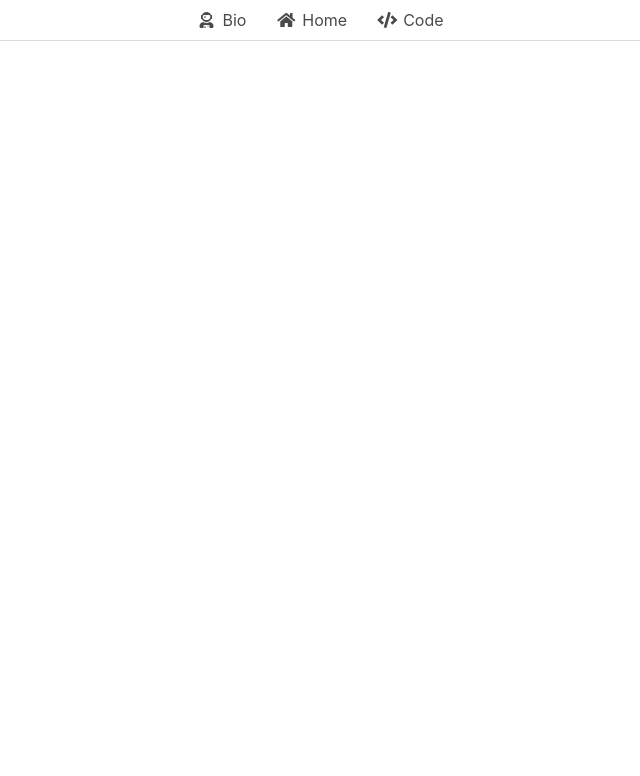
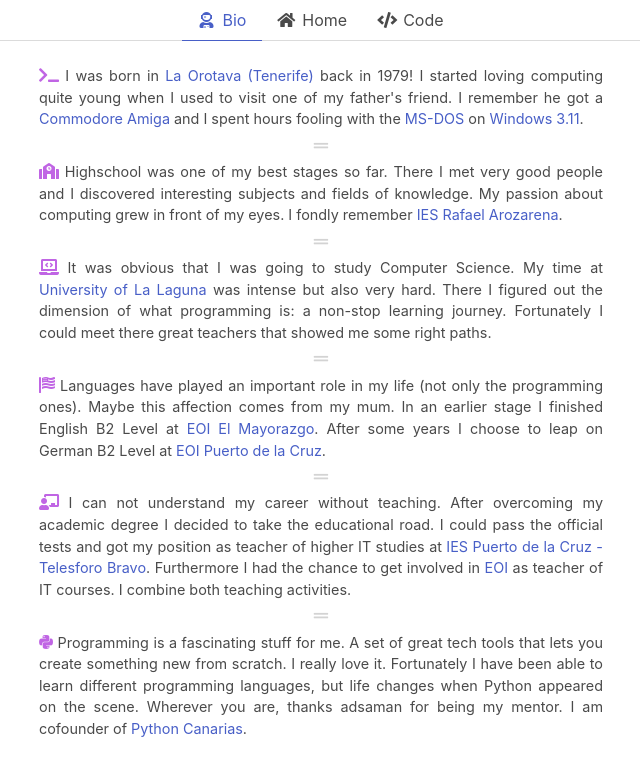
Before and after one commit to sdelquin/sdelquin.me, a Vue app: page /bio in a window 1280 px wide. Shown: the top 776 px of the page, without its empty margins (319-959 px from the left). Built offline with nearby package versions, Linux system fonts and the light colour scheme.

Commit message:
Add view for Bio

```diff
--- a/src/App.vue
+++ b/src/App.vue
@@ -1,7 +1,13 @@
 <template>
   <div id="app">
     <NavBar />
-    <router-view />
+    <div class="container">
+      <div class="columns is-centered">
+        <div class="column is-half has-text-centered">
+          <router-view />
+        </div>
+      </div>
+    </div>
   </div>
 </template>
 
--- /dev/null
+++ b/src/components/BioSep.vue
@@ -0,0 +1,14 @@
+<template>
+  <div class="sep">
+    <i class="fas fa-grip-lines"></i>
+  </div>
+</template>
+
+<style lang="scss" scoped>
+.sep {
+  text-align: center;
+  color: lightgray;
+  padding-top: 0.3rem;
+  padding-bottom: 0.3rem;
+}
+</style>
--- a/src/router/index.js
+++ b/src/router/index.js
@@ -1,6 +1,7 @@
 import Vue from 'vue'
 import VueRouter from 'vue-router'
 import Home from '@/views/Home.vue'
+import Bio from '@/views/Bio.vue'
 
 Vue.use(VueRouter)
 
@@ -11,13 +12,9 @@ const routes = [
     component: Home,
   },
   {
-    path: '/about',
-    name: 'About',
-    // route level code-splitting
-    // this generates a separate chunk (about.[hash].js) for this route
-    // which is lazy-loaded when the route is visited.
-    component: () =>
-      import(/* webpackChunkName: "about" */ '../views/About.vue'),
+    path: '/bio',
+    name: 'Bio',
+    component: Bio,
   },
 ]
 
--- a/src/views/About.vue
+++ /dev/null
@@ -1,5 +0,0 @@
-<template>
-  <div class="about">
-    <h1>This is an about page</h1>
-  </div>
-</template>
--- /dev/null
+++ b/src/views/Bio.vue
@@ -0,0 +1,78 @@
+<template>
+  <div class="bio">
+    <p>
+      <i class="fas fa-terminal"></i>
+      I was born in
+      <a href="https://www.laorotava.es/">La Orotava (Tenerife)</a> back in 1979! I started loving
+      computing quite young when I used to visit one of my father's friend. I remember he got a
+      <a href="https://en.wikipedia.org/wiki/Amiga">Commodore Amiga</a> and I spent hours fooling
+      with the <a href="https://en.wikipedia.org/wiki/MS-DOS">MS-DOS</a> on
+      <a href="https://en.wikipedia.org/wiki/Windows_3.1x">Windows 3.11</a>.
+    </p>
+    <BioSep />
+    <p>
+      <i class="fas fa-school"></i>
+      Highschool was one of my best stages so far. There I met very good people and I discovered
+      interesting subjects and fields of knowledge. My passion about computing grew in front of my
+      eyes. I fondly remember <a href="http://www.iesrafaelarozarena.com/">IES Rafael Arozarena</a>.
+    </p>
+    <BioSep />
+    <p>
+      <i class="fas fa-laptop-code"></i>
+      It was obvious that I was going to study Computer Science. My time at
+      <a href="http://ull.es/">University of La Laguna</a> was intense but also very hard. There I
+      figured out the dimension of what programming is: a non-stop learning journey. Fortunately I
+      could meet there great teachers that showed me some right paths.
+    </p>
+    <BioSep />
+    <p>
+      <i class="fas fa-flag-usa"></i>
+      Languages have played an important role in my life (not only the programming ones). Maybe this
+      affection comes from my mum. In an earlier stage I finished English B2 Level at
+      <a href="https://www.eoilaorotava.com/">EOI El Mayorazgo</a>. After some years I choose to
+      leap on German B2 Level at
+      <a href="https://www.eoipuertodelacruz.com/">EOI Puerto de la Cruz</a>.
+    </p>
+    <BioSep />
+    <p>
+      <i class="fas fa-chalkboard-teacher"></i>
+      I can not understand my career without teaching. After overcoming my academic degree I decided
+      to take the educational road. I could pass the official tests and got my position as teacher
+      of higher IT studies at
+      <a href="http://iespuertodelacruz.es/">IES Puerto de la Cruz - Telesforo Bravo</a>.
+      Furthermore I had the chance to get involved in <a href="https://www.eoi.es/">EOI</a> as
+      teacher of IT courses. I combine both teaching activities.
+    </p>
+    <BioSep />
+    <p>
+      <i class="fab fa-python"></i>
+      Programming is a fascinating stuff for me. A set of great tech tools that lets you create
+      something new from scratch. I really love it. Fortunately I have been able to learn different
+      programming languages, but life changes when Python appeared on the scene. Wherever you are,
+      thanks adsaman for being my mentor. I am cofounder of
+      <a href="https://pythoncanarias.es">Python Canarias</a>.
+    </p>
+  </div>
+</template>
+
+<script>
+import BioSep from '@/components/BioSep.vue'
+
+export default {
+  name: 'Bio',
+  components: {
+    BioSep,
+  },
+}
+</script>
+
+<style lang="scss" scoped>
+.bio {
+  text-align: justify;
+  font-size: 0.9rem;
+}
+i {
+  color: rgb(192, 101, 228);
+  font-size: 1rem;
+}
+</style>
--- a/src/views/Home.vue
+++ b/src/views/Home.vue
@@ -1,14 +1,10 @@
 <template>
-  <div class="container">
-    <div class="columns is-centered">
-      <div class="column is-half has-text-centered">
-        <img class="avatar" alt="Avatar" src="@/assets/avatar.png" />
-        <h1 class="title">Sergio Delgado Quintero</h1>
-        <h2 class="subtitle">Always learning!</h2>
-        <SocialNetworks />
-        <Location />
-      </div>
-    </div>
+  <div class="home">
+    <img class="avatar" alt="Avatar" src="@/assets/avatar.png" />
+    <h1 class="title">Sergio Delgado Quintero</h1>
+    <h2 class="subtitle">Always learning!</h2>
+    <SocialNetworks />
+    <Location />
   </div>
 </template>
 
```
